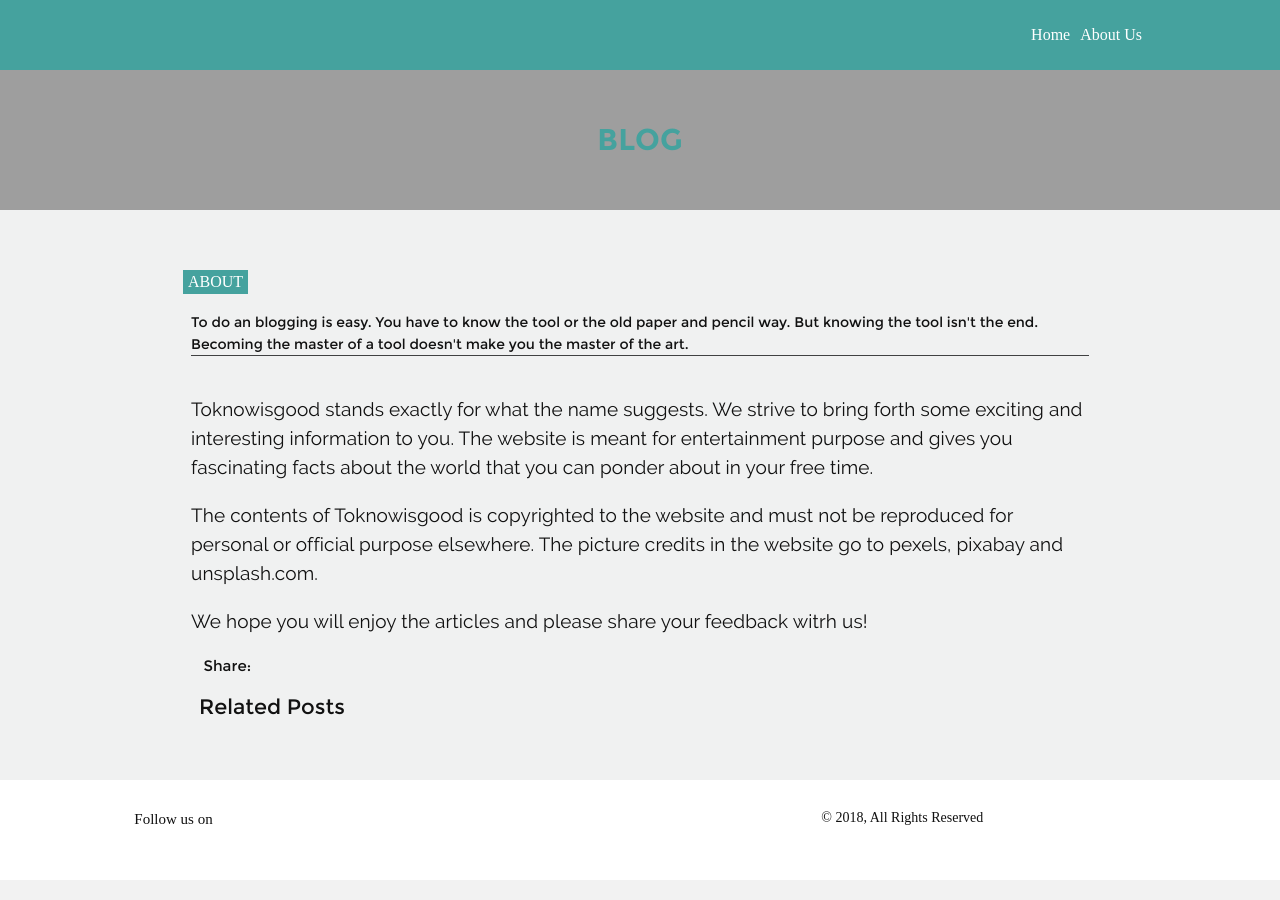
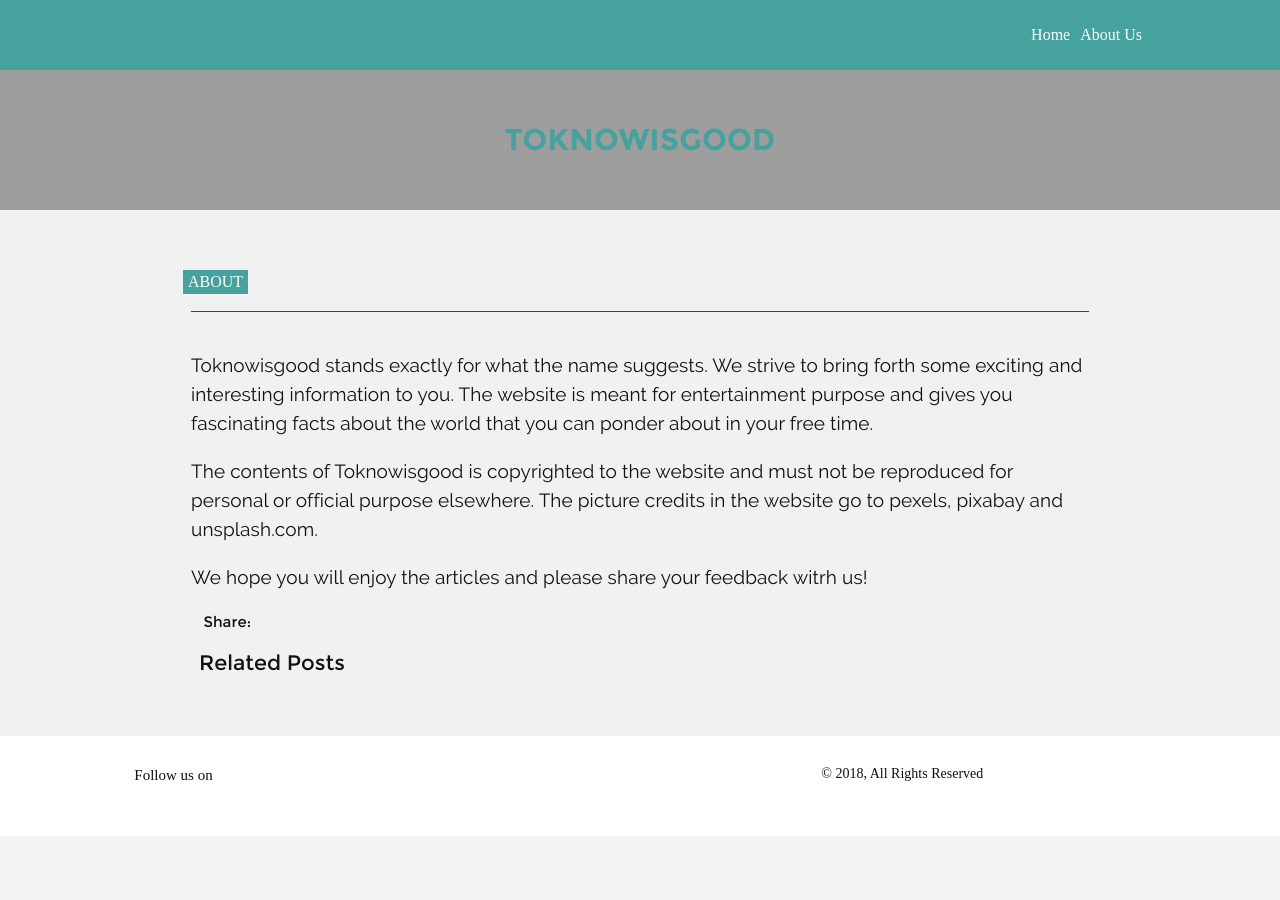
Before and after one commit to sherlifelix/blog, a Jekyll site: the page built from _posts/2022-06-08-about.md, in a window 1280 px wide. Built offline with Jekyll 4.4.1, drawn with Linux system fonts in a browser that asks for light colours; comment, search, counter and statistics services are not loaded.

Commit message:
Update 2022-06-08-about.md

```diff
--- a/_posts/2022-06-08-about.md
+++ b/_posts/2022-06-08-about.md
@@ -4,15 +4,11 @@
 author_name: sachin
 author_image: /assets/img/sachin.png
 published: true
-title: blog
+title: ToKnowIsGood
 blog_description: about
 blog_category: about
 thumbnail: /assets/img/animation.png
 permalink: /about
-blog_highlight: >-
-  To do an blogging is easy. You have to know the tool or the old paper and
-  pencil way. But knowing the tool isn't the end. Becoming the master of a tool
-  doesn't make you the master of the art.
 description: about
 ---
 
```
